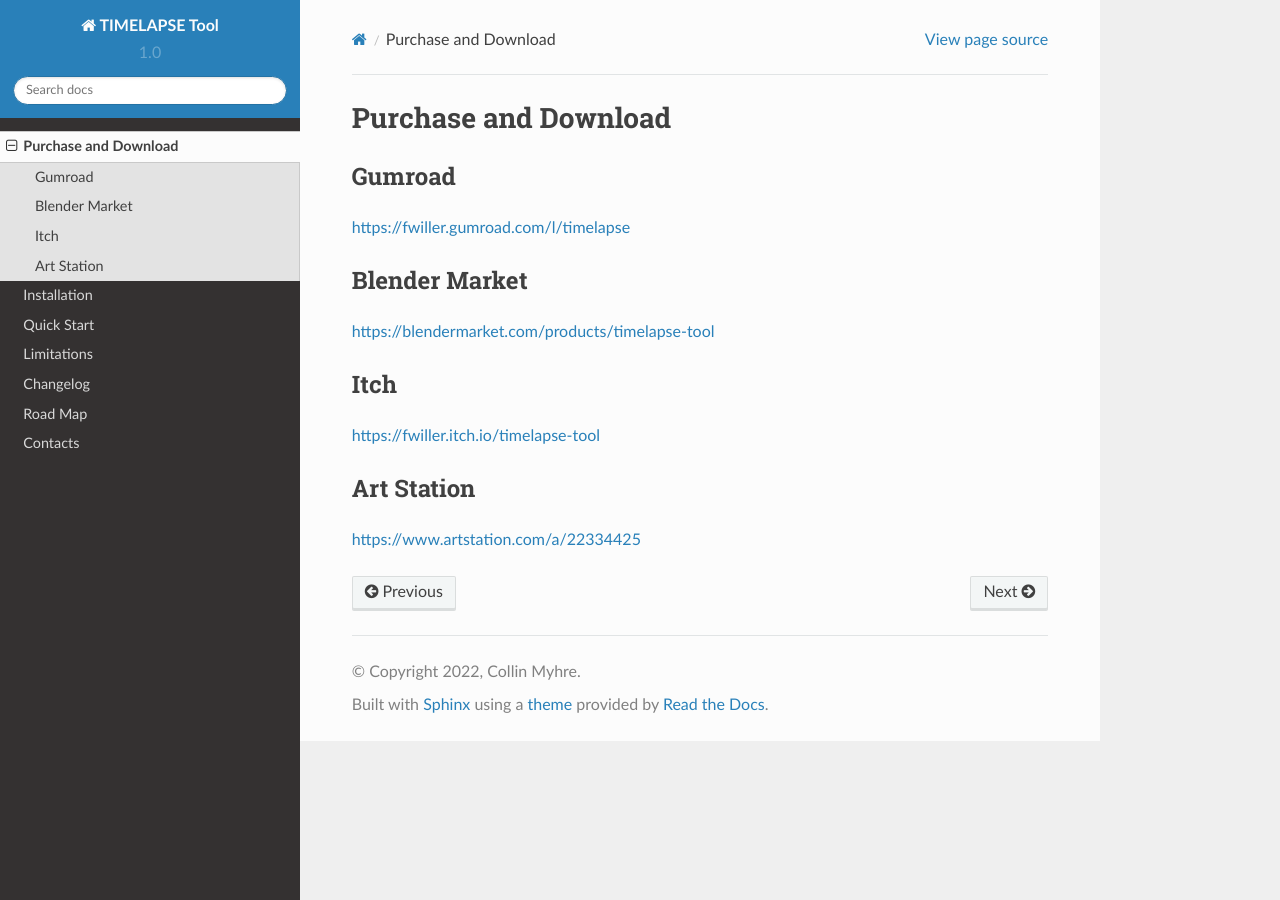
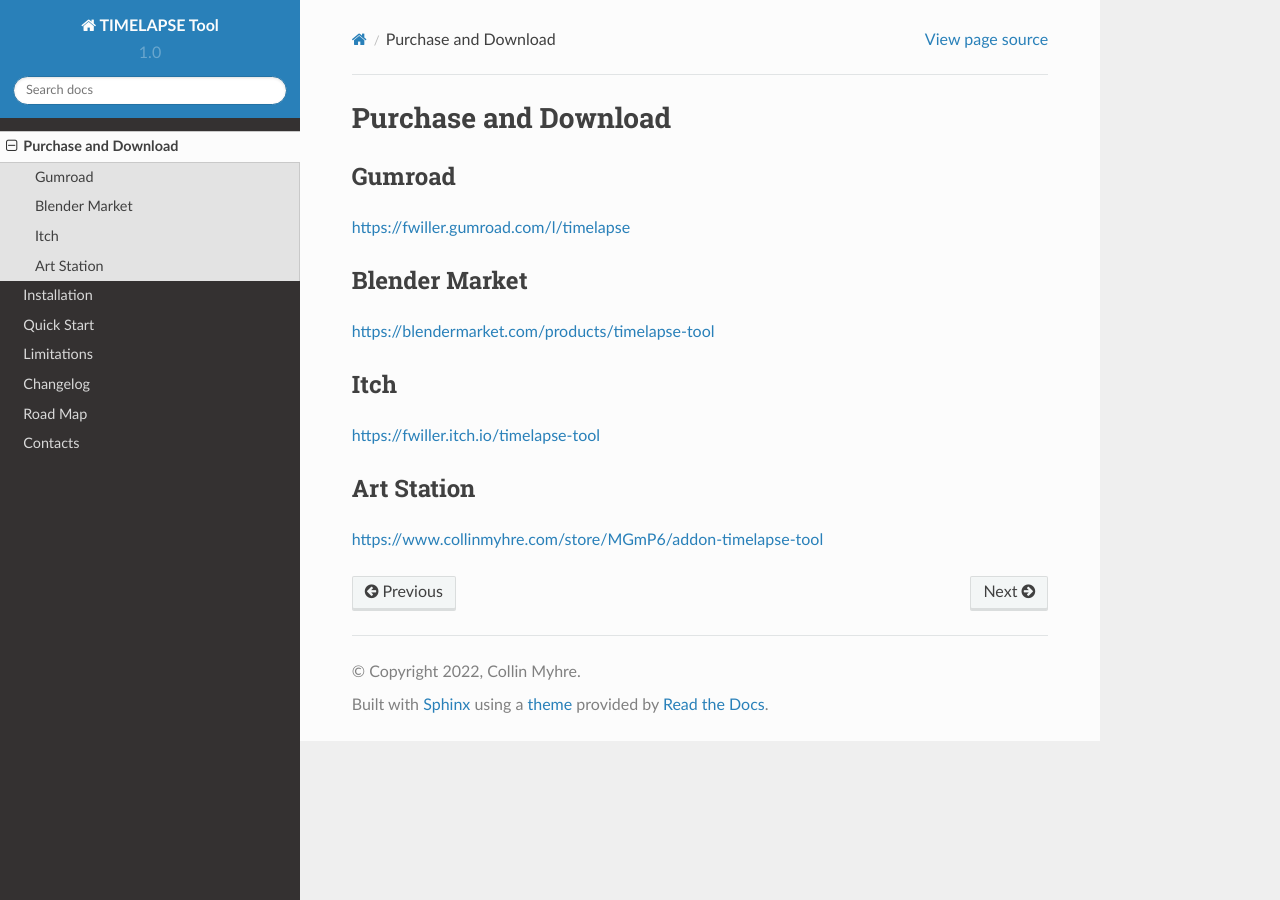
Before and after one commit to fwiller-git/TIMELAPSE-Tool-Docs, a Sphinx documentation site: the page built from docs/source/download.rst, in a window 1280 px wide. Built offline with Sphinx 7.4.7 and the Read the Docs theme 2.0.0, drawn with Linux system fonts in a browser that asks for light colours; pages that are not in the unit, such as notebooks, are missing from menus; some of the changed lines change nothing that is shown.

Commit message:
changed art station link to personal artstation webpage

```diff
--- a/docs/source/download.rst
+++ b/docs/source/download.rst
@@ -15,4 +15,4 @@
 
 Art Station
 -----------
-`https://www.artstation.com/a/22334425 <https://www.artstation.com/a/22334425>`_
+`https://www.collinmyhre.com/store/MGmP6/addon-timelapse-tool <https://www.collinmyhre.com/store/MGmP6/addon-timelapse-tool>`_
```
